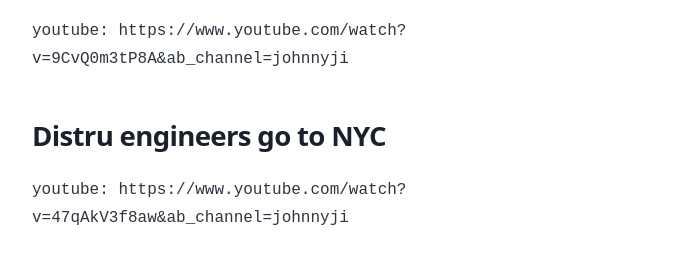
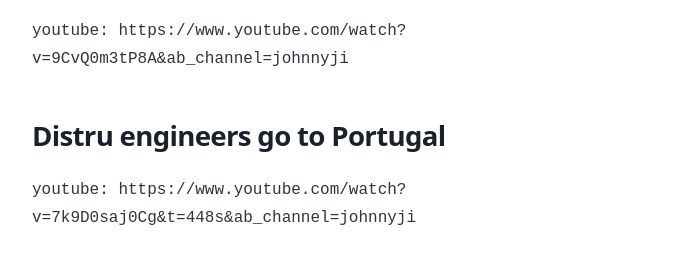
Before and after one commit to johnnyji/blog, a Gatsby site: page /make-lasting-team-memories/ in a window 1280 px wide. Shown: the part 1440-1716 px from the top of the page, without its empty margins (292-987 px from the left). Built offline with nearby package versions, Linux system fonts and the light colour scheme; Gatsby itself is replaced by a stand-in of ours.

Commit message:
add portugal vlog

```diff
--- a/content/blog/make-lasting-team-memories/index.md
+++ b/content/blog/make-lasting-team-memories/index.md
@@ -31,6 +31,11 @@
 
 `youtube: https://www.youtube.com/watch?v=9CvQ0m3tP8A&ab_channel=johnnyji`
 
+
+### Distru engineers go to Portugal
+
+`youtube: https://www.youtube.com/watch?v=7k9D0saj0Cg&t=448s&ab_channel=johnnyji`
+
 ### Distru engineers go to NYC
 
 `youtube: https://www.youtube.com/watch?v=47qAkV3f8aw&ab_channel=johnnyji`
```
